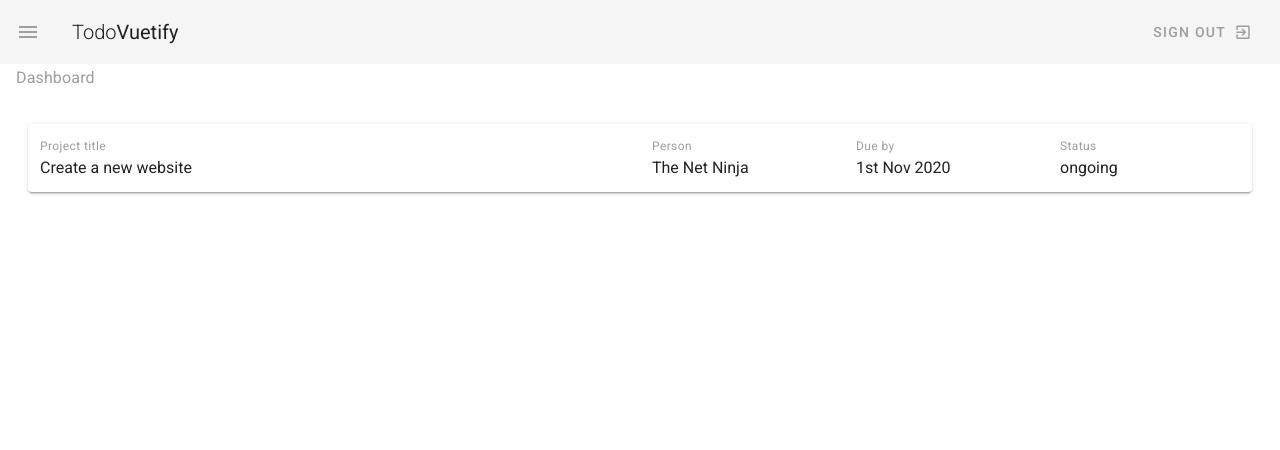
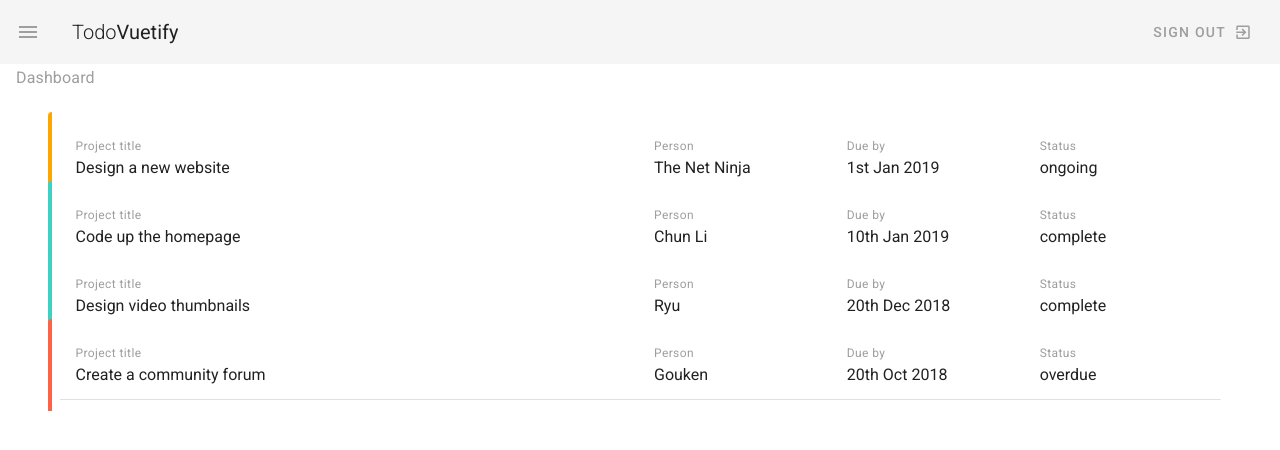
Before and after one commit to mamun-63/vuetify, a Vue app: page / in a window 1280 px wide. Shown: the top 450 px of the page. Built offline with nearby package versions, Linux system fonts and the light colour scheme.

Commit message:
v-card, v-divider, Dummy Projects Data

```diff
--- a/src/views/Dashboard.vue
+++ b/src/views/Dashboard.vue
@@ -2,26 +2,27 @@
   <div class="dashboard">
     <h1 class="subtitle-1 grey--text">Dashboard</h1>
 
-    <v-container fluid class="my-5">
-      <v-card class="pa-3">
-        <v-row>
+    <v-container class="my-5">
+      <v-card flat v-for="project in projects" :key="project.title">
+        <v-row :class="`pa-3 project ${project.status}`">
           <v-col cols='12' md='6'>
             <div class="caption grey--text">Project title</div>
-            <div>Create a new website</div>
+            <div>{{ project.title }}</div>
           </v-col>
           <v-col cols='6' sm='4' md='2'>
             <div class="caption grey--text">Person</div>
-            <div>The Net Ninja</div>
+            <div>{{ project.person }}</div>
           </v-col>
           <v-col cols='6' sm='4' md='2'>
             <div class="caption grey--text">Due by</div>
-            <div>1st Nov 2020</div>
+            <div>{{ project.due }}</div>
           </v-col>
           <v-col cols='2' sm='4' md='2'>
             <div class="caption grey--text">Status</div>
-            <div>ongoing</div>
+            <div>{{ project.status }}</div>
           </v-col>
         </v-row>
+        <v-divider></v-divider>
       </v-card>
     </v-container>
 
@@ -31,5 +32,27 @@
 <script>
 export default {
   name: 'Dashboard',
+  data() {
+    return {
+      projects: [
+        { title: 'Design a new website', person: 'The Net Ninja', due: '1st Jan 2019', status: 'ongoing', content: 'Lorem ipsum dolor sit amet consectetur adipisicing elit. Sunt consequuntur eos eligendi illum minima adipisci deleniti, dicta mollitia enim explicabo fugiat quidem ducimus praesentium voluptates porro molestias non sequi animi!'},
+        { title: 'Code up the homepage', person: 'Chun Li', due: '10th Jan 2019', status: 'complete', content: 'Lorem ipsum dolor sit amet consectetur adipisicing elit. Sunt consequuntur eos eligendi illum minima adipisci deleniti, dicta mollitia enim explicabo fugiat quidem ducimus praesentium voluptates porro molestias non sequi animi!'},
+        { title: 'Design video thumbnails', person: 'Ryu', due: '20th Dec 2018', status: 'complete', content: 'Lorem ipsum dolor sit amet consectetur adipisicing elit. Sunt consequuntur eos eligendi illum minima adipisci deleniti, dicta mollitia enim explicabo fugiat quidem ducimus praesentium voluptates porro molestias non sequi animi!'},
+        { title: 'Create a community forum', person: 'Gouken', due: '20th Oct 2018', status: 'overdue', content: 'Lorem ipsum dolor sit amet consectetur adipisicing elit. Sunt consequuntur eos eligendi illum minima adipisci deleniti, dicta mollitia enim explicabo fugiat quidem ducimus praesentium voluptates porro molestias non sequi animi!'},
+      ]
+    }
+  }
 }
 </script>
+
+<style>
+  .project.complete{
+    border-left: 4px solid #3CD1C2;
+  }
+  .project.ongoing{
+    border-left: 4px solid orange
+  }
+  .project.overdue{
+    border-left: 4px solid tomato;
+  }
+</style>
```
